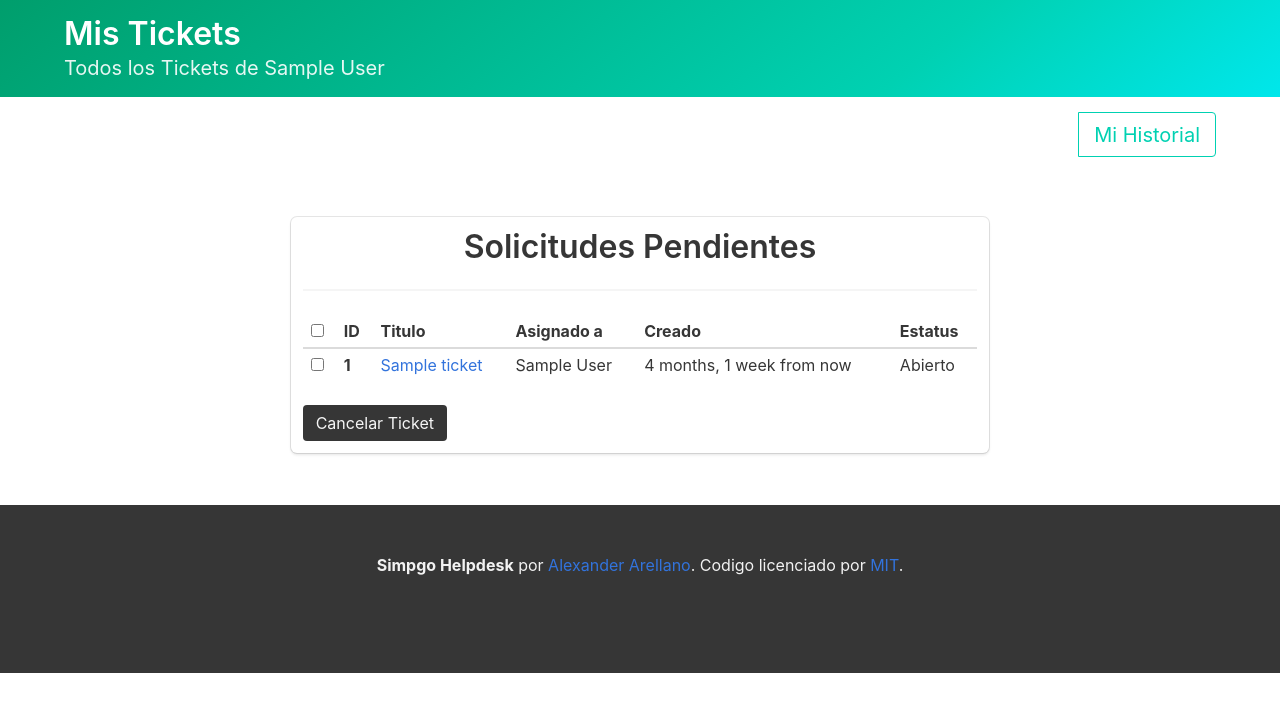
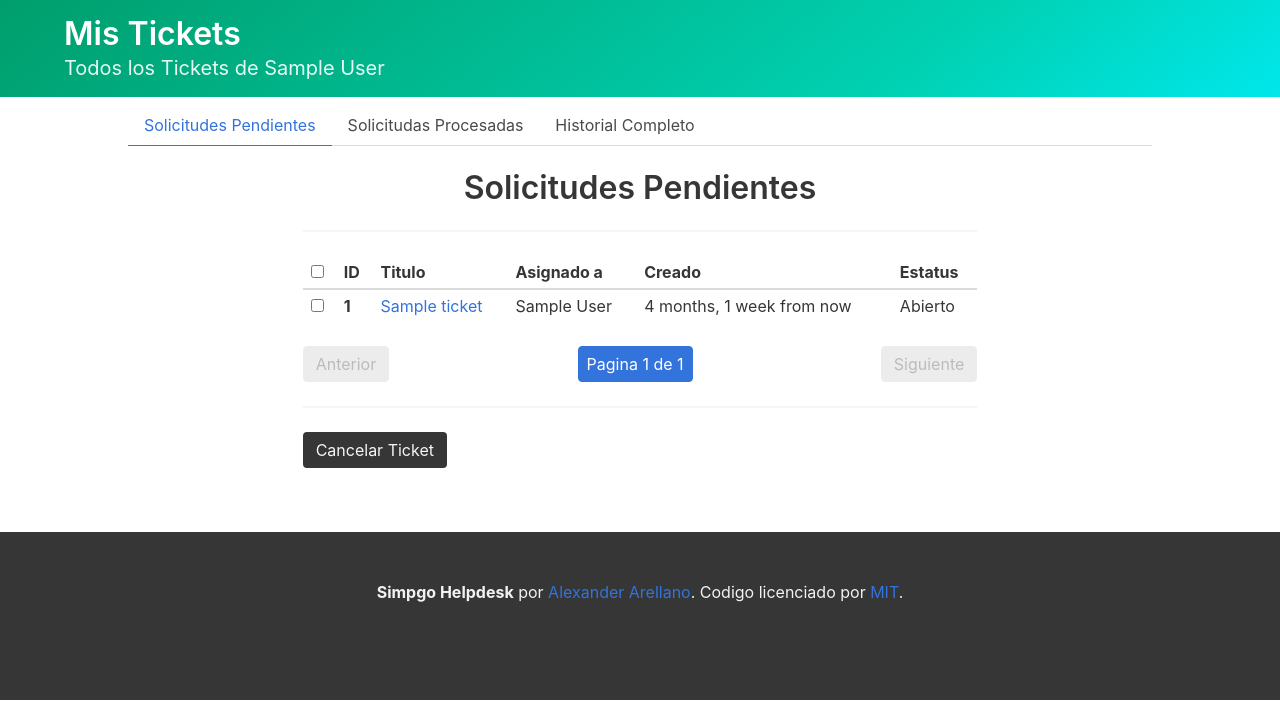
Before and after one commit to aarellanoj/Simpgo, a Django app: page /my-tickets/ in a window 1280 px wide. Shown: the part 84-800 px from the top of the page. Run offline with Django 3.2, Linux system fonts and the light colour scheme; a user stored in the database is signed in; tables that the repository leaves empty hold one stand-in row (values such as "Sample post"); some libraries are stand-ins or nearby versions.

Commit message:
Paginador Agregado

```diff
--- a/simpgo_app/templates/simpgo_app/my_tickets.html
+++ b/simpgo_app/templates/simpgo_app/my_tickets.html
@@ -31,15 +31,18 @@
 {% endblock %}
 {% block body_body %}
   {% if user.is_authenticated %}
-    <div class="buttons has-addons is-right" style="margin-top:15px;">
-      <form method="POST" action="{% url 'my_tickets' %}">{% csrf_token %}
-        <button type="submit" name="seeall" class="button is-medium is-primary is-outlined">Mi Historial</button>
-      </form>
-    </div>
-    <div class="container" style="padding:2em; margin:2em;">
+
+    <div class="container" style="padding:0.5em 2em 2em 2em; margin:0em 2em 2em 2em;">
+        <div class="tabs">
+            <ul>
+              <li {% if tickets %} class="is-active" {% endif %} ><a href="{% url 'my_tickets' %}" >Solicitudes Pendientes</a></li>
+              <li {% if tickets_pro %} class="is-active" {% endif %}  ><a href="{% url 'my_tickets_pro' %}" >Solicitudas Procesadas</a></li>
+              <li {% if history %} class="is-active" {% endif %} ><a href="{% url 'my_tickets_history' %}" >Historial Completo</a></li>
+            </ul>
+          </div>
       {% if tickets_pro %}
       <div class="columns">
-        <div class="column is-8 is-offset-2 box">
+        <div class="column is-8 is-offset-2">
           <center>
             <form method="POST" action="{% url 'my_tickets' %}">{% csrf_token %}
               <p class="title" align="center">Solicitudes Procesadas</p>
@@ -68,6 +71,24 @@
                   {% endfor %}
                 </tbody>
               </table>
+              <nav class="pagination is-centered" role="navigation" aria-label="pagination">
+                  {% if tickets_pro.has_previous %}
+                    <a href="?page={{ tickets_pro.previous_page_number }}" class="pagination-previous">Anterior</a>
+                  {% else %}
+                    <a class="pagination-previous" disabled >Anterior</a>
+                  {% endif %}
+
+                  {% if tickets_pro.has_next %}
+                    <a href="?page={{ tickets_pro.next_page_number }}" class="pagination-next">Siguiente</a>
+                  {% else %}
+                    <a class="pagination-next" disabled >Siguiente</a>
+                  {% endif %}
+
+                  <ul class="pagination-list">
+                    <li><a class="pagination-link is-current">Pagina {{ tickets_pro.number }} de {{ tickets_pro.paginator.num_pages }}</a></li>
+                  </ul>
+              </nav>
+              <hr>
               <div class="control">
                   <input type="submit" class="button is-dark" name="remove" value="Eliminar de Bandeja">
               </div>
@@ -80,7 +101,7 @@
 
       {% if tickets %}
       <div class="columns">
-        <div class="column is-8 is-offset-2 box">
+        <div class="column is-8 is-offset-2 ">
           <center>
             <form method="POST" action="{% url 'my_tickets' %}">{% csrf_token %}
                 <p class="title" align="center">Solicitudes Pendientes</p>
@@ -109,63 +130,23 @@
                   {% endfor %}
                 </tbody>
               </table>
-              <div class="control">
-                  <input type="submit" class="button is-dark" name="cancel" value="Cancelar Ticket">
-              </div>
-            </form>
-          </center>
-        </div>
-      </div>
-      {% endif %}
+              <nav class="pagination is-centered" role="navigation" aria-label="pagination">
+                  {% if tickets.has_previous %}
+                    <a href="?page={{ tickets.previous_page_number }}" class="pagination-previous">Anterior</a>
+                  {% else %}
+                    <a class="pagination-previous" disabled >Anterior</a>
+                  {% endif %}
 
-      {% if all_tickets %}
-      <div class="columns">
-        <div class="column is-8 is-offset-2 box">
-          <center>
-            <form method="POST" action="{% url 'my_tickets' %}">{% csrf_token %}
-                <p class="title" align="center">Todas Las Solicitudes</p>
-                <hr>
-              <table class="table is-narrow is-hoverable is-fullwidth">
-                <thead>
-                  <tr class="">
-                    <th><input type="checkbox" onClick="toggle2(this)"/></th>
-                    <th>ID</th>
-                    <th>Titulo</th>
-                    <th>Asignado a</th>
-                    <th>Creado</th>
-                    <th>Estatus</th>
-                  </tr>
-                </thead>
-                <tbody>
-                  {% for ticket in all_tickets %}
-                    <tr>
-                      <td><input name='ticket_id2' value='{{ ticket.id }}' type="checkbox"></td>
-                      <th>{{ticket.id}}</th>
-                      <td><a href="{% url 'ticket_view' ticket.id %}" title="{{ticket.title}}">{{ticket.title}}</a> </td>
-                      <td>{{ticket.assigned_to}}</td>
-                      <td>{{ticket.created|naturaltime}}</td>
-                      <td>{{ticket.get_status_display}}</td>
-                    </tr>
-                  {% endfor %}
-                </tbody>
-              </table>
-              <div class="pagination">
-                <span class="step-links">
-                    {% if all_tickets.has_previous %}
-                        <a href="?page=1">&laquo; first</a>
-                        <a href="?page={{ all_tickets.previous_page_number }}">previous</a>
-                    {% endif %}
+                  {% if tickets.has_next %}
+                    <a href="?page={{ tickets.next_page_number }}" class="pagination-next">Siguiente</a>
+                  {% else %}
+                    <a class="pagination-next" disabled >Siguiente</a>
+                  {% endif %}
 
-                    <span class="current">
-                        Page {{ all_tickets.number }} of {{ all_tickets.paginator.num_pages }}.
-                    </span>
-
-                    {% if all_tickets.has_next %}
-                        <a href="?page={{ all_tickets.next_page_number }}">next</a>
-                        <a href="?page={{ all_tickets.paginator.num_pages }}">last &raquo;</a>
-                    {% endif %}
-                </span>
-              </div>
+                  <ul class="pagination-list">
+                    <li><a class="pagination-link is-current">Pagina {{ tickets.number }} de {{ tickets.paginator.num_pages }}</a></li>
+                  </ul>
+              </nav>
               <hr>
               <div class="control">
                   <input type="submit" class="button is-dark" name="cancel" value="Cancelar Ticket">
@@ -176,7 +157,59 @@
       </div>
       {% endif %}
 
-      {% if not all_tickets and not tickets_pro and not tickets %}
+      {% if history %}
+      <div class="columns">
+        <div class="column is-8 is-offset-2">
+          <center>
+            <form method="POST" action="{% url 'my_tickets' %}">{% csrf_token %}
+                <p class="title" align="center">Todas Las Solicitudes</p>
+                <hr>
+              <table class="table is-narrow is-hoverable is-fullwidth">
+                <thead>
+                  <tr class="">
+                    <th>ID</th>
+                    <th>Titulo</th>
+                    <th>Asignado a</th>
+                    <th>Creado</th>
+                    <th>Estatus</th>
+                  </tr>
+                </thead>
+                <tbody>
+                  {% for ticket in history %}
+                    <tr>
+                      <th>{{ticket.id}}</th>
+                      <td><a href="{% url 'ticket_view' ticket.id %}" title="{{ticket.title}}">{{ticket.title}}</a> </td>
+                      <td>{{ticket.assigned_to}}</td>
+                      <td>{{ticket.created|naturaltime}}</td>
+                      <td>{{ticket.get_status_display}}</td>
+                    </tr>
+                  {% endfor %}
+                </tbody>
+              </table>
+              <nav class="pagination is-centered" role="navigation" aria-label="pagination">
+                {% if history.has_previous %}
+                  <a href="?page={{ history.previous_page_number }}" class="pagination-previous">Anterior</a>
+                {% else %}
+                  <a class="pagination-previous" disabled >Anterior</a>
+                {% endif %}
+
+                {% if history.has_next %}
+                  <a href="?page={{ history.next_page_number }}" class="pagination-next">Siguiente</a>
+                {% else %}
+                  <a class="pagination-next" disabled >Siguiente</a>
+                {% endif %}
+
+                <ul class="pagination-list">
+                  <li><a class="pagination-link is-current">Pagina {{ history.number }} de {{ history.paginator.num_pages }}</a></li>
+                </ul>
+              </nav>
+            </form>
+          </center>
+        </div>
+      </div>
+      {% endif %}
+
+      {% if not history and not tickets_pro and not tickets %}
           <div class="notification is-primary is-fullwidth is-fullheight">
             <h3 class="is-title is-3">Felicidades No Tienes Ningun Ticket.</h3>
           </div>
--- a/simpgo_app/urls.py
+++ b/simpgo_app/urls.py
@@ -7,6 +7,8 @@ urlpatterns = [
 	path('login/', views.user_login, name='user_login'),
 	path('register/',views.register,name='register'),
 	path('my-tickets/', views.my_tickets, name='my_tickets'),
+	path('my-tickets/processed/', views.my_tickets_pro, name='my_tickets_pro'),
+	path('my-tickets/history/', views.my_tickets_history, name='my_tickets_history'),
 	path('all-tickets/', views.all_tickets, name='all_tickets'),
 	path('create-ticket/', views.create_ticket,name='create_ticket'),
 	path('users/', views.users,name='users'),
--- a/simpgo_app/views.py
+++ b/simpgo_app/views.py
@@ -96,7 +96,7 @@ def ticket_view(request, ticket_id):
             response_form = ResponseForm(data=request.POST)
             if response_form.is_valid():
                 response = response_form.save(commit=False)
-                response.user = request.user
+                response.user = request.user.profile
                 response.ticket = ticket
                 response.save() #Guardamos la Respuesta
                 response_form = ResponseForm(use_required_attribute=False) #Limpiamos el Formulario
@@ -121,20 +121,14 @@ def ticket_view(request, ticket_id):
 
 @login_required
 def my_tickets(request):
+    tickets = list(Ticket.objects.filter(created_by=request.user.profile.id,status__in=[1,2],deleted=0).order_by('-created'))
 
-    tickets = list(Ticket.objects.filter(created_by=request.user.profile.id,status__in=[1,2],deleted=0).order_by('-created'))
-    tickets_pro = list(Ticket.objects.filter(created_by=request.user.profile.id,status__in=[3,4],deleted=0).order_by('-created'))
+    #Creando Paginador
+    paginator = Paginator(tickets,8)
+    page = request.GET.get('page')
+    tickets = paginator.get_page(page)
 
     if request.method == 'POST':
-
-        if request.POST.get('seeall') is not None:
-            all_tickets = list(Ticket.objects.filter(created_by=request.user.profile.id).order_by('-created'))
-            paginator = Paginator(all_tickets, 4) # Show 25 contacts per page
-            page = request.GET.get('page')
-            all_tickets = paginator.get_page(page)
-
-            return render(request, 'simpgo_app/my_tickets.html', {'all_tickets':all_tickets,})
-
         if request.POST.get('ticket_id') is not None:
             for ids in request.POST.getlist('ticket_id'):
                 Ticket.objects.get(id=ids)._remove()
@@ -144,7 +138,23 @@ def my_tickets(request):
 
         return HttpResponseRedirect('./')
 
-    return render(request, 'simpgo_app/my_tickets.html', {'tickets':tickets, 'tickets_pro':tickets_pro})
+    return render( request, 'simpgo_app/my_tickets.html', {'tickets':tickets} )
+
+@login_required
+def my_tickets_pro(request):
+    tickets_pro = list(Ticket.objects.filter(created_by=request.user.profile.id,status__in=[3,4],deleted=0).order_by('-created'))
+    paginator = Paginator(tickets_pro, 8) # Show 25 contacts per page
+    page = request.GET.get('page')
+    tickets_pro = paginator.get_page(page)
+    return render(request, 'simpgo_app/my_tickets.html', { 'tickets_pro': tickets_pro })
+
+@login_required
+def my_tickets_history(request):
+    history = list(Ticket.objects.filter(created_by=request.user.profile.id).order_by('-created'))
+    paginator = Paginator(history, 8) # Show 25 contacts per page
+    page = request.GET.get('page')
+    history = paginator.get_page(page)
+    return render(request, 'simpgo_app/my_tickets.html', {'history':history,})
 
 @login_required
 def account(request,user_id):
@@ -201,14 +211,21 @@ def account(request,user_id):
                                                         'user_form':user_form,
                                                         'profile_form':profile_form})
 
+
+#------------------------------------Vistas de Trabajador----------------------------------
+
 @staff_member_required
 def users(request):
     users = [x for x in User.objects.all() if(hasattr(x,'profile'))]
     user_without_profile = [x for x in User.objects.all() if(not hasattr(x,'profile'))]
 
+    #Creando Paginador
+    paginator = Paginator(users,10)
+    page = request.GET.get('page')
+    users = paginator.get_page(page)
+
     if request.method == 'POST':
-        if request.POST.get('seeall') is not None:
-             return render(request,'simpgo_app/users.html',{'users':user_without_profile})
+        pass
 
     return render(request,'simpgo_app/users.html',{'users':users,
                                                    'users_w':user_without_profile})
@@ -225,8 +242,12 @@ def all_tickets(request):
     tickets = list(Ticket.objects.filter(deleted=0).order_by('-created'))
     department = list(Department.objects.all())
 
+    #Creando Paginador
+    paginator = Paginator(tickets,7)
+    page = request.GET.get('page')
+    tickets = paginator.get_page(page)
+
     if request.method == 'POST':
-
         if request.POST.get('ticket_id') is not None:
 
             if request.POST.get('cancel') is not None:
```
Also changed, not shown: simpgo_app/templates/simpgo_app/all_tickets.html (+19 -1 lines), simpgo_app/templates/simpgo_app/ticket_view.html (+4 -5 lines), simpgo_app/templates/simpgo_app/users.html (+29 -5 lines).
